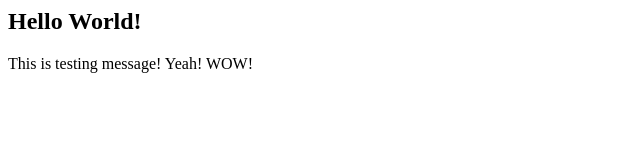
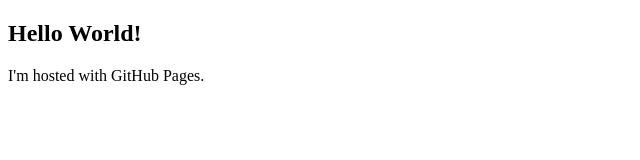
Before and after one commit to weiye-d/wdongGit, a plain HTML site: page index.html in a window 1280 px wide. Shown: the whole page, without its empty margins (0-640 px from the left). Drawn offline with Linux system fonts and the light colour scheme.

Commit message:
initial github page
initial github page

```diff
--- a/test.html
+++ b/index.html
@@ -1,12 +1,11 @@
+<!DOCTYPE html>
 <html>
-<head></head>
 <body>
    <h2>
       Hello World!
    </h2>
    <p>
-      This is testing message! Yeah! WOW!
+      I'm hosted with GitHub Pages.
    </p>
-
 </body>
 </html>
```
